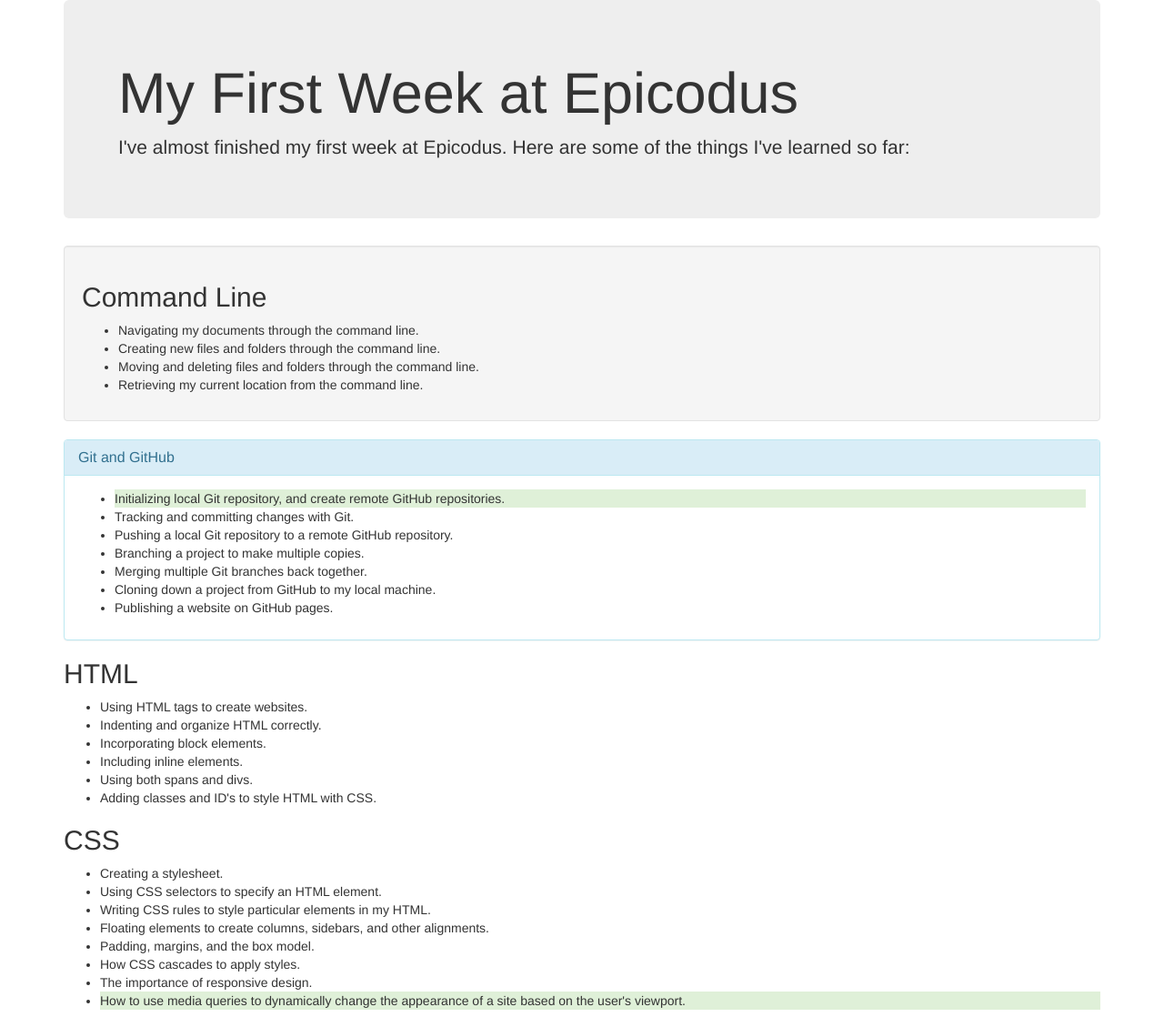
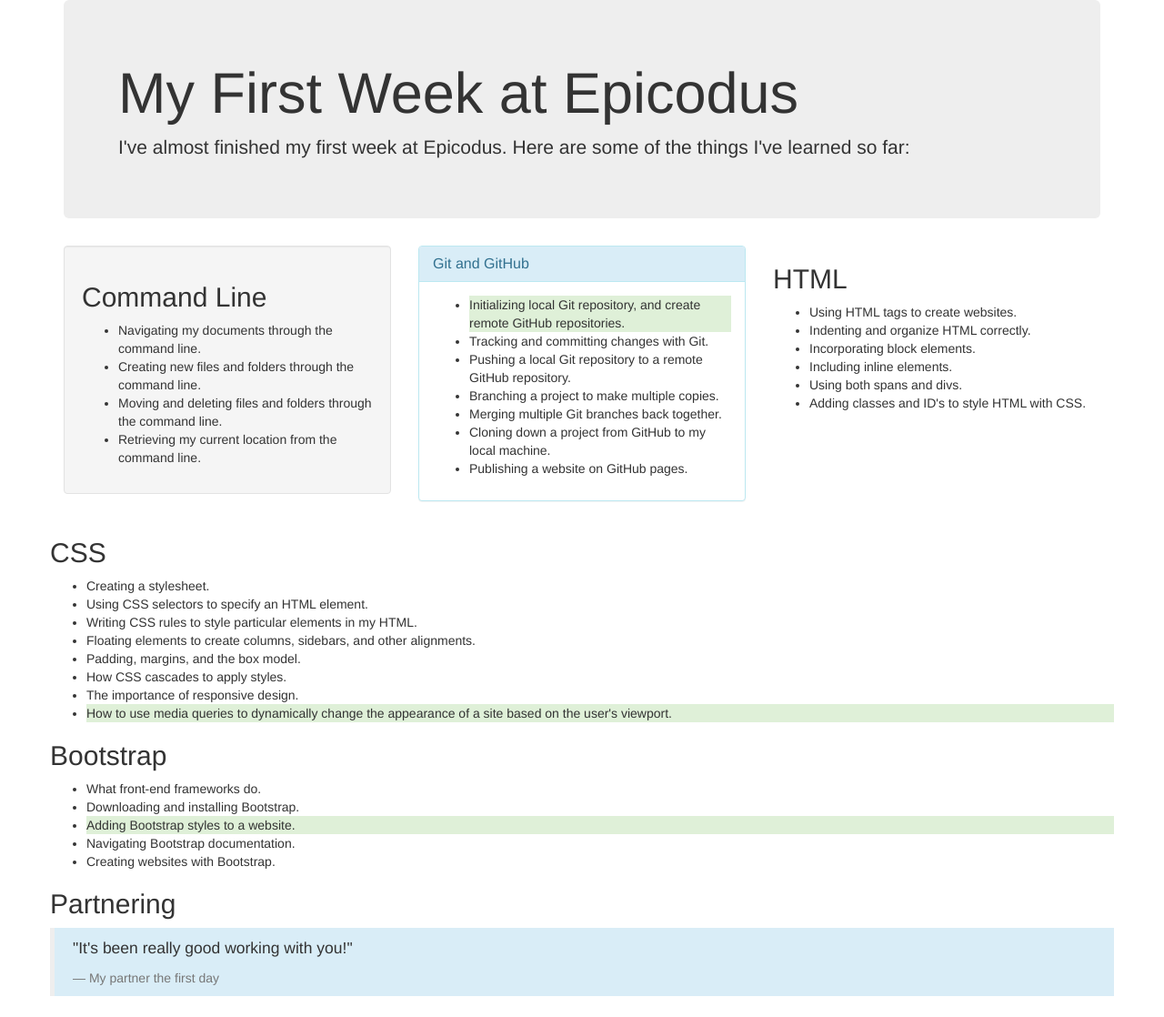
Before and after one commit to SiR-Frazier/week-in-review, a plain HTML site: page index.html in a window 1280 px wide. Shown: the top 1118 px of the page at 91% size. Drawn offline with Linux system fonts and the light colour scheme.

Commit message:
Add several rows and columns, will complete before next commit

```diff
--- a/index.html
+++ b/index.html
@@ -13,6 +13,8 @@
           I've almost finished my first week at Epicodus. Here are some of the things I've learned so far:
         </p>
       </div>
+        <div class="row">
+          <div class="col-md-4">
             <div class="well">
               <h2>Command Line</h2>
               <ul>
@@ -22,6 +24,8 @@
                 <li>Retrieving my current location from the command line.</li>
               </ul>
           </div>
+        </div>
+      <div class="col-md-4">
         <div class="panel panel-info">
           <div class="panel-heading">
             <h2 class="panel-title">Git and GitHub</h2>
@@ -38,6 +42,8 @@
             </ul>
           </div>
         </div>
+      </div>
+      <div class="col-md-4">
       <h2>HTML</h2>
       <ul>
         <li>Using HTML tags to create websites.</li>
@@ -47,6 +53,9 @@
         <li>Using both spans and divs.</li>
         <li>Adding classes and ID's to style HTML with CSS.</li>
       </ul>
+      </div>
+    </div>
+        <div class="row">
           <h2>CSS</h2>
           <ul>
             <li>Creating a stylesheet.</li>
@@ -72,5 +81,6 @@
             <footer>My partner the first day</footer>
           </blockquote>
         </div>
+      </div>
     </body>
 </html>
```
Lines whose indentation alone changed are shown as unchanged.
